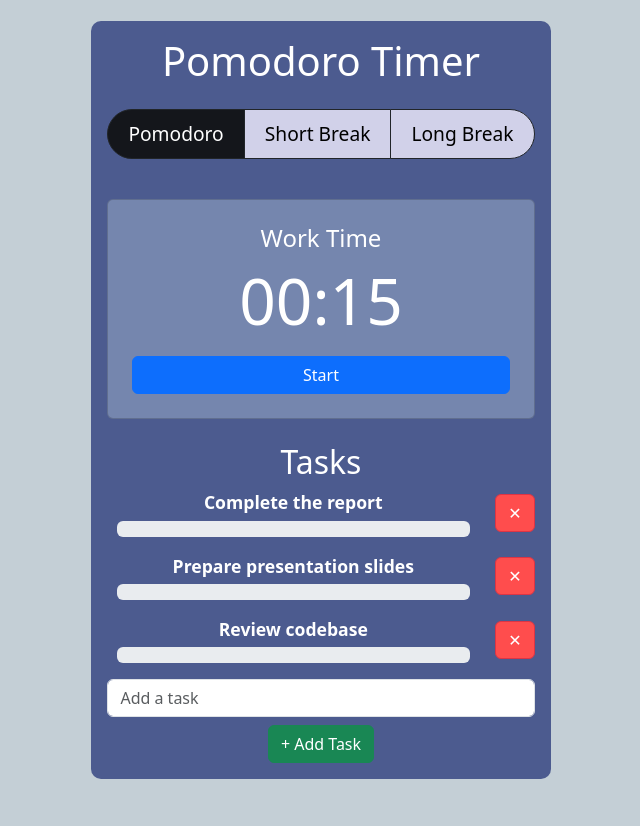
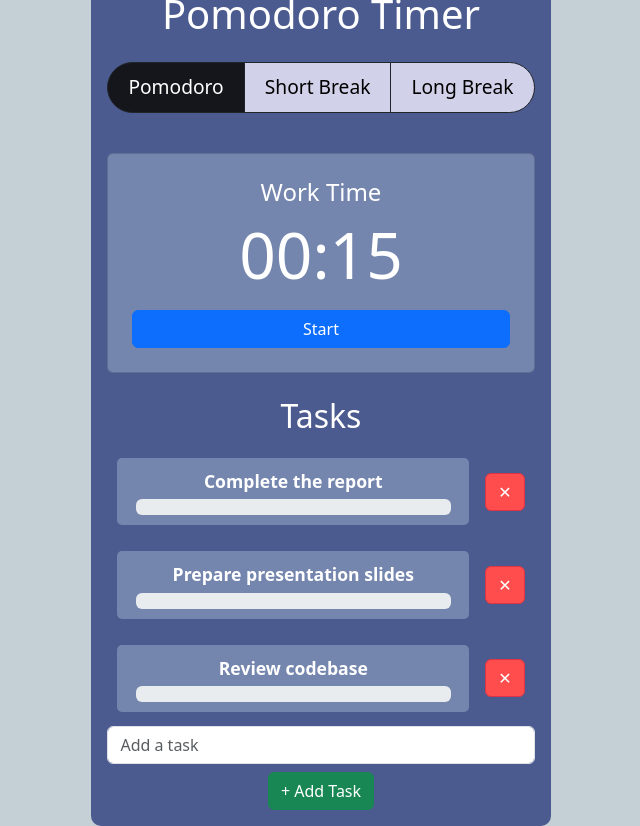
Before and after one commit to pankajyadav8523/pomodoro, a React (Vite) app: page / in a window 1280 px wide. Shown: the whole page, without its empty margins (319-959 px from the left). Before the commit the page ends 800 px from the top, so only its background shows below. Built offline with nearby package versions, Linux system fonts and the light colour scheme.

Commit message:
adding scrolling effect in task items

```diff
--- a/src/components/TaskList.css
+++ b/src/components/TaskList.css
@@ -3,6 +3,10 @@
   flex-direction: column;
   align-items: center;
   width: 100%;
+  padding: 10px;
+  margin: 5px 0;
+  background-color: rgb(117, 134, 174);
+  border-radius: 5px;
 }
 
 .task-name {
@@ -15,3 +19,19 @@
 .task-progress-bar {
   width: 95%;
 }
+
+.scroll-container {
+  height: 275px; /* Set a fixed height */
+  overflow-y: auto; /* Enable vertical scrolling */
+  padding: 10px;
+}
+
+.scroll-container::-webkit-scrollbar {
+  display: none; /* Hide scrollbar */
+}
+.scroll-item {
+  padding: 10px;
+  margin: 5px 0;
+  background-color: lightblue;
+  border-radius: 5px;
+}
--- a/src/components/TaskList.jsx
+++ b/src/components/TaskList.jsx
@@ -31,6 +31,7 @@ function TaskList({ tasks, addTask, deleteTask }) {
   return (
     <div>
       <h2>Tasks</h2>
+      <div className="scroll-container mb-2">
         {tasks.map((task, index) => (
           <div
             key={index}
@@ -44,7 +45,9 @@ function TaskList({ tasks, addTask, deleteTask }) {
                 now={task.progress}
                 className="task-progress-bar"
                 variant={
-                index === 0 ? getProgressVariant(task.progress) : "transparent"
+                  index === 0
+                    ? getProgressVariant(task.progress)
+                    : "transparent"
                 }
               />
             </div>
@@ -59,7 +62,7 @@ function TaskList({ tasks, addTask, deleteTask }) {
             </Button>
           </div>
         ))}
-
+      </div>
       {/* Input to add new tasks */}
       <Form.Control
         type="text"
```
Lines whose indentation alone changed are shown as unchanged.
